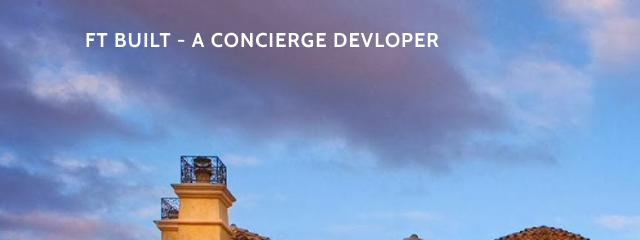
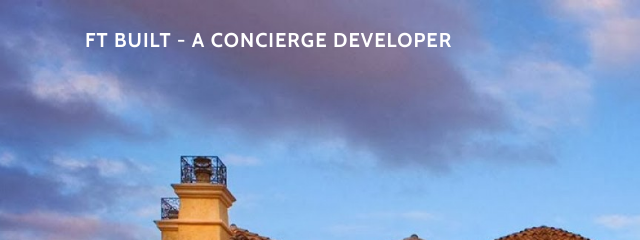
Before and after one commit to ftbuilt/ftbuilt, a website with bundled scripts: page index.html in a window 1280 px wide. Shown: the top 240 px of the page, 0-640 px from the left. Built offline with nearby package versions, Linux system fonts and the light colour scheme.

Commit message:
Update index.html

```diff
--- a/index.html
+++ b/index.html
@@ -28,7 +28,7 @@
     <!-- Navigation -->
     <nav class="navbar navbar-expand-lg navbar-light fixed-top" id="mainNav">
       <div class="container">
-        <a class="navbar-brand js-scroll-trigger" href="#page-top">FT Built - A Concierge Devloper</a>
+        <a class="navbar-brand js-scroll-trigger" href="#page-top">FT Built - A Concierge Developer</a>
         <button class="navbar-toggler navbar-toggler-right" type="button" data-toggle="collapse" data-target="#navbarResponsive" aria-controls="navbarResponsive" aria-expanded="false" aria-label="Toggle navigation">
           Menu
           <i class="fa fa-bars"></i>
```
